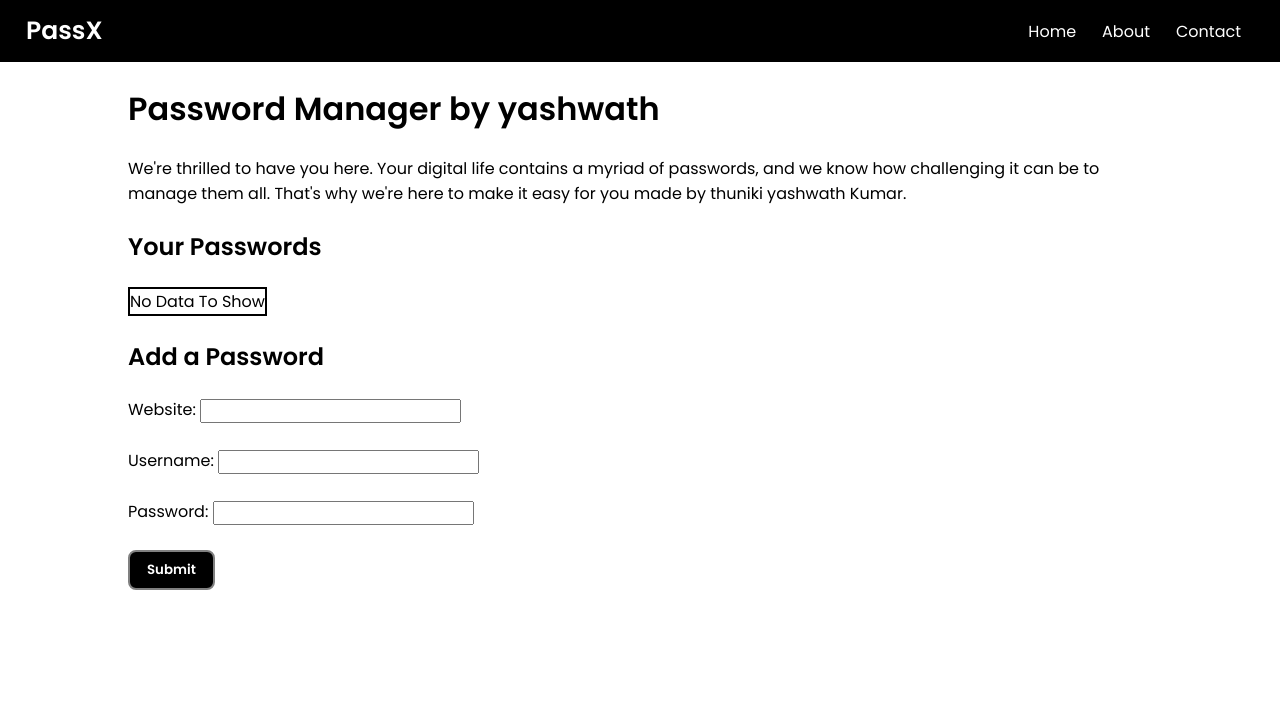
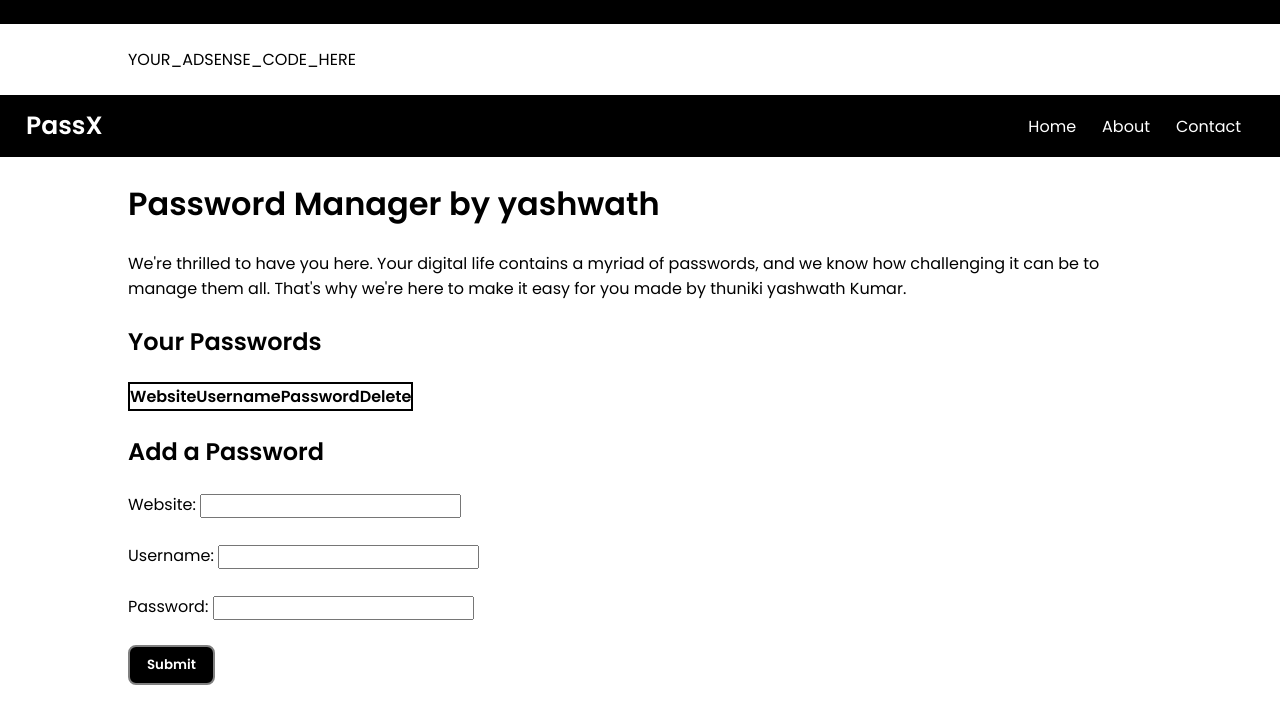
Before and after one commit to Yashwanthdeveloper/Password_manager, a plain HTML site: page index.html in a window 1280 px wide. Drawn offline with Linux system fonts and the light colour scheme.

Commit message:
Update index.html
Trying to add Google abs

```diff
--- a/index.html
+++ b/index.html
@@ -1,6 +1,31 @@
-
 <!DOCTYPE html>
 <html lang="en">
+
+<head>
+    <!-- Your existing head content goes here -->
+</head>
+
+<body>
+    <nav>
+        <!-- Your navigation bar content -->
+    </nav>
+    <div class="container">
+        <!-- Your existing content -->
+
+        <!-- Add Google AdSense Code Here -->
+        <div id="adsense-container">
+            <!-- Replace 'YOUR_ADSENSE_CODE_HERE' with the actual code provided by Google AdSense -->
+            <!-- It typically starts with '<script async src="https://pagead2.googlesyndication.com/pagead/js/adsbygoogle.js"></script>' -->
+            <!-- Ensure that you place the code in a relevant section of your page -->
+            <!-- For example, between paragraphs, in a sidebar, or where you want ads to appear -->
+            YOUR_ADSENSE_CODE_HERE
+        </div>
+        <!-- End of Google AdSense Code -->
+
+        <!-- Continue with your existing content -->
+    </div>
+    <script src="script.js"></script>
+</body>
 
 <head>
     <meta charset="UTF-8">
```
